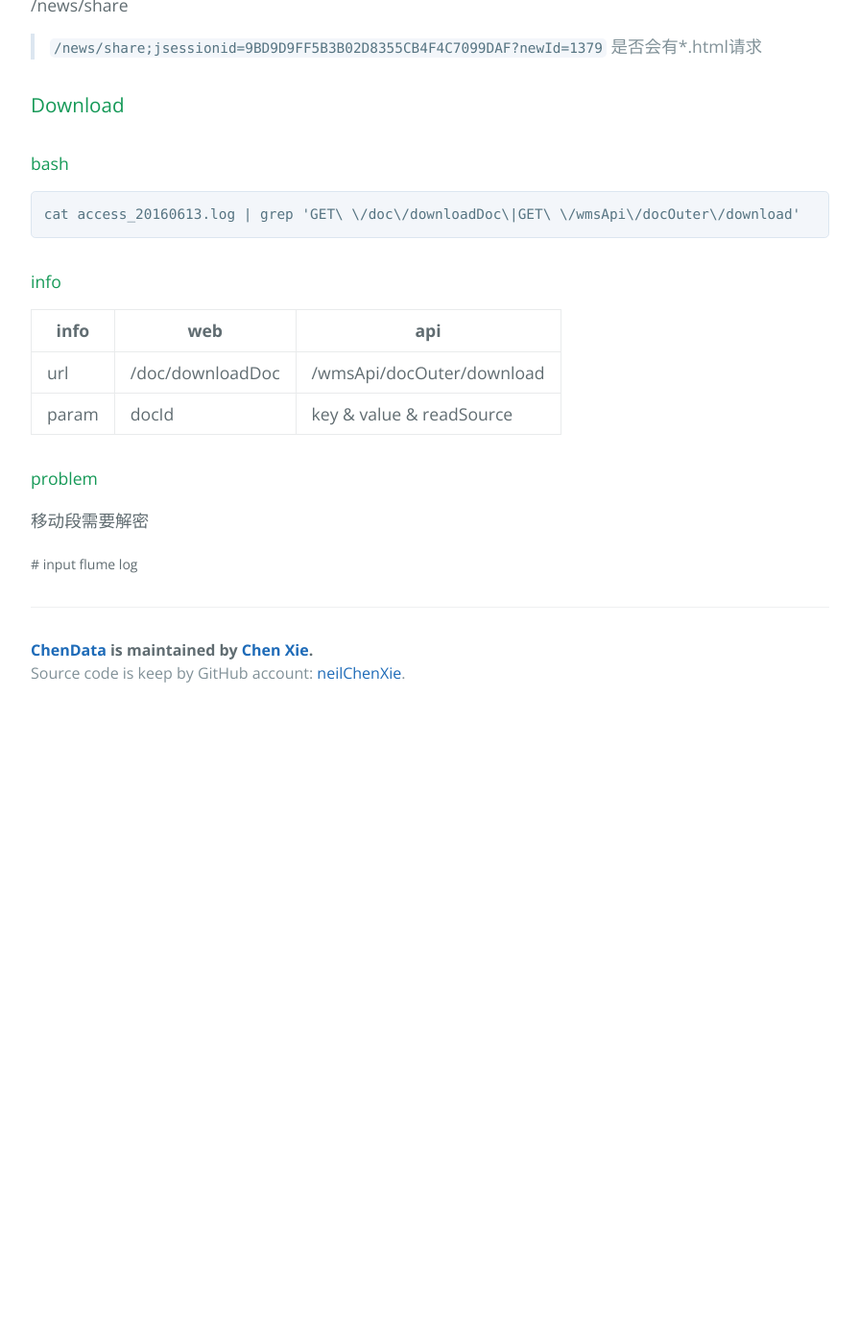
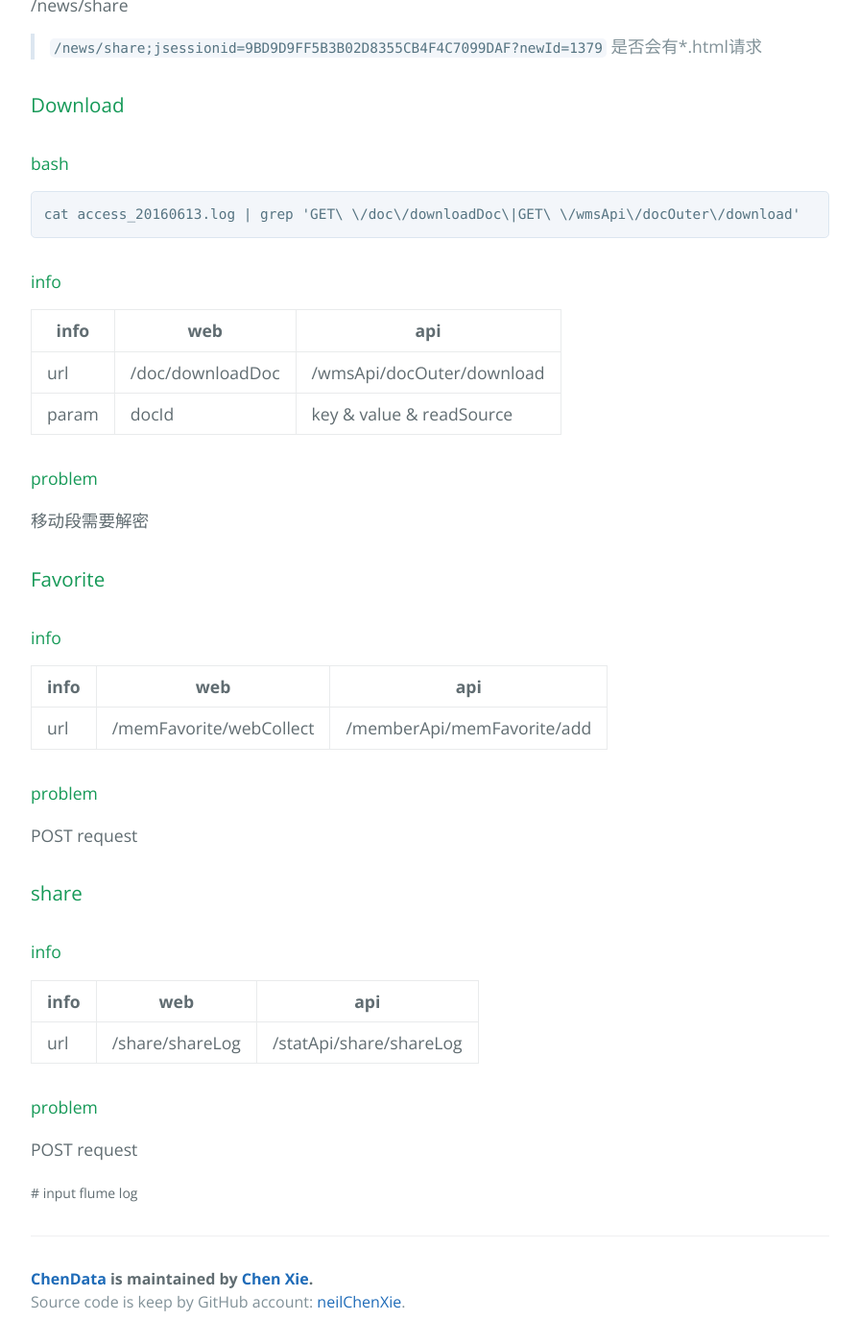
Before and after one commit to neilChenXie/ChenData, a Jekyll site: the page built from _posts/Flume/2016-06-15-log_category.md, in a window 1280 px wide and 1400 px high, scrolled down 698 px. Shown: the whole window at 96% size, without its empty margins (192-1087 px from the left). Built offline with Jekyll 4.4.1, drawn with Linux system fonts in a browser that asks for light colours; before the commit the page ends 1443 px from its top, so only the background shows below that.

Commit message:
modified:   _posts/Flume/2016-06-15-log_category.md

```diff
--- a/_posts/Flume/2016-06-15-log_category.md
+++ b/_posts/Flume/2016-06-15-log_category.md
@@ -52,3 +52,27 @@ cat access_20160613.log | grep 'GET\ \/doc\/downloadDoc\|GET\ \/wmsApi\/docOuter
 #### problem
 
 移动段需要解密
+
+### Favorite
+
+#### info
+
+| info | web | api |
+| ---- | --- | --- |
+| url | /memFavorite/webCollect | /memberApi/memFavorite/add |
+
+#### problem
+
+POST request
+
+### share
+
+#### info
+
+| info | web | api |
+| ---- | --- | --- |
+| url | /share/shareLog | /statApi/share/shareLog |
+
+#### problem
+
+POST request
```
